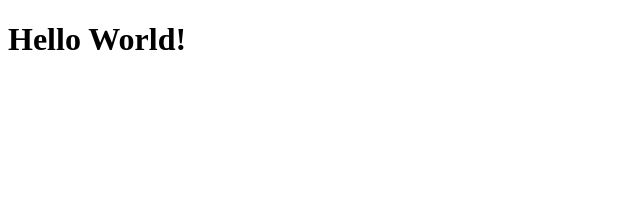
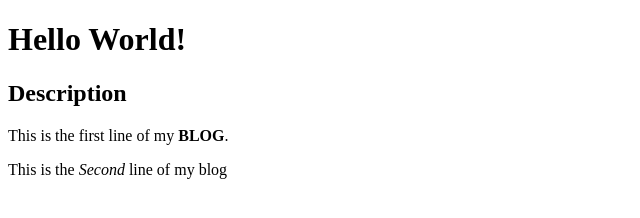
Before and after one commit to 12nuskek/git_test, a plain HTML site: page index.html in a window 1280 px wide. Shown: the whole page, without its empty margins (0-640 px from the left). Drawn offline with Linux system fonts and the light colour scheme.

Commit message:
My First Blog

```diff
--- a/index.html
+++ b/index.html
@@ -9,5 +9,9 @@
 </head>
 <body>
     <h1> Hello World!</h1>
+        <h2>Description</h2>
+            <p>This is the first line of my <strong>BLOG</strong>.</p>
+            <p>This is the <em>Second</em> line of my blog</p>
+
 </body>
 </html>
```
